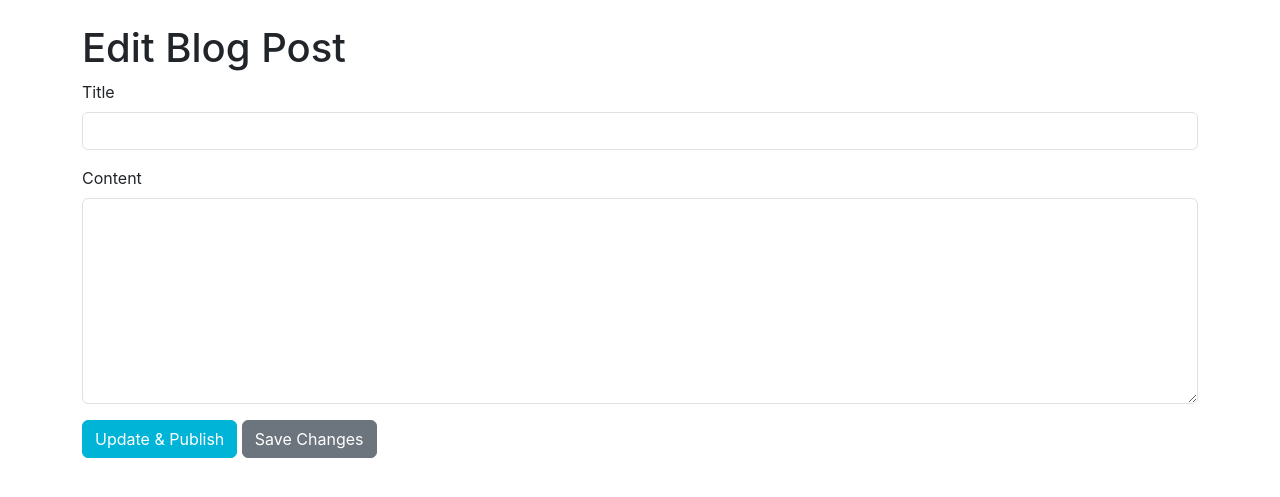
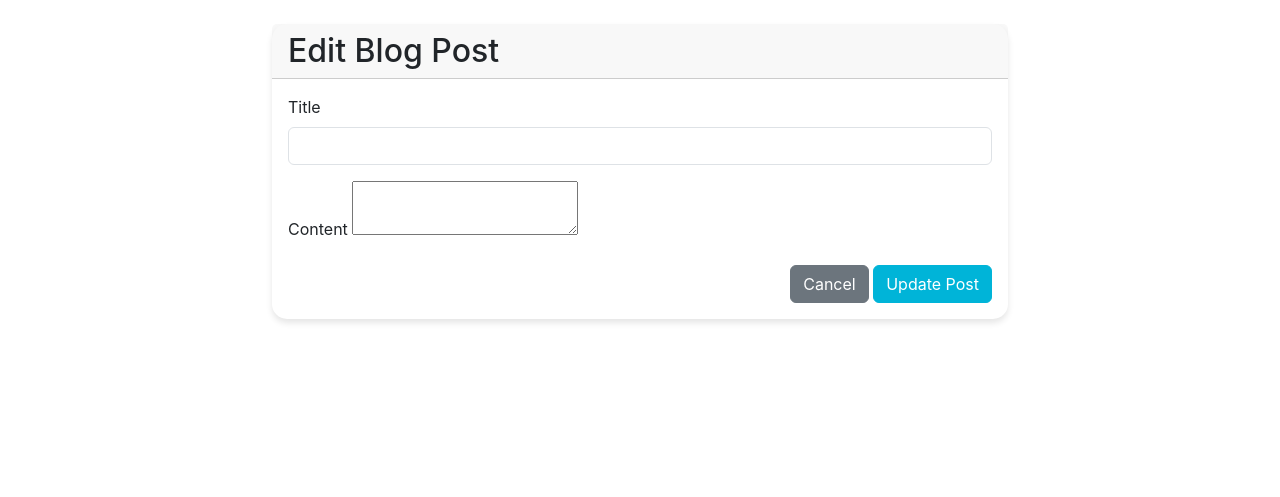
Before and after one commit to DangeloV-2025/AccessPoint_V3, a Flask app: template app/templates/blog/edit.html in a window 1280 px wide. Shown: the part 72-569 px from the top of the page. Run offline with Flask 3, Linux system fonts and the light colour scheme; the template is opened without the code that fills it, so the values that code supplies are empty; parts of the project's set-up code (start-up, migrations or seed data) failed here and were passed over; some libraries are stand-ins or nearby versions.

Commit message:
Attempt to add TimyMCE

```diff
--- a/app/config.py
+++ b/app/config.py
@@ -13,6 +13,9 @@ class Config:
     SUPABASE_URL = os.getenv('SUPABASE_URL')
     SUPABASE_KEY = os.getenv('SUPABASE_KEY')
     SUPABASE_SERVICE_KEY = os.getenv('SUPABASE_SERVICE_KEY')
+
+    # TinyMCE configuration
+    TINYMCE_API_KEY = os.getenv('TINYMCE_API_KEY')
 
     # Admin configuration
     ADMIN_EMAILS = ['angelv4331@gmail.com', 'Vincent.dangelo@gilmour.org']
--- a/app/templates/blog/edit.html
+++ b/app/templates/blog/edit.html
@@ -4,55 +4,62 @@
     Edit Blog Post
 {% endblock %}
 
+{% block extra_css %}
+<style>
+    .tox-tinymce {
+        min-height: 500px;
+    }
+</style>
+{% endblock %}
+
 {% block content %}
-<div class="container mt-4">
-    <h1>Edit Blog Post</h1>
-
+<div class="container py-4">
+    <div class="row justify-content-center">
+        <div class="col-md-8">
+            <div class="card">
+                <div class="card-header">
+                    <h2 class="card-title mb-0">Edit Blog Post</h2>
+                </div>
+                <div class="card-body">
                     <form method="POST">
-        <!-- Title Field -->
                         <div class="mb-3">
                             <label for="title" class="form-label">Title</label>
-            <input
-                type="text"
-                class="form-control"
-                id="title"
-                name="title"
-                value="{{ post.title }}"
-                required
-            >
+                            <input type="text" class="form-control" id="title" name="title" value="{{ post.title }}" required>
                         </div>
 
-        <!-- Content Field -->
                         <div class="mb-3">
                             <label for="content" class="form-label">Content</label>
-            <textarea
-                class="form-control"
-                id="content"
-                name="content"
-                rows="8"
-                required
-            >{{ post.content }}</textarea>
+                            <textarea id="content" name="content" required>{{ post.content }}</textarea>
                         </div>
 
-        <!-- Actions -->
-        <div class="mb-3">
-            <!-- If you click 'Update & Publish', 'publish' will be in request.form -->
-            <button
-                type="submit"
-                class="btn btn-primary"
-                name="publish"
-                value="1"
-            >
-                Update &amp; Publish
-            </button>
-            <!-- Otherwise, this saves any changes but keeps status as draft (if not published yet). -->
-            <button
-                type="submit"
-                class="btn btn-secondary"
-            >
-                Save Changes
-            </button>
+                        <div class="text-end">
+                            <a href="{{ url_for('blog.show', id=post.id) }}" class="btn btn-secondary">Cancel</a>
+                            <button type="submit" class="btn btn-primary">Update Post</button>
                         </div>
                     </form>
                 </div>
+            </div>
+        </div>
+    </div>
+</div>
 {% endblock %}
+
+{% block extra_js %}
+<!-- TinyMCE -->
+<script src="https://cdn.tiny.cloud/1/{{ config.TINYMCE_API_KEY }}/tinymce/6/tinymce.min.js" referrerpolicy="origin"></script>
+<script>
+    tinymce.init({
+        selector: '#content',
+        plugins: 'anchor autolink charmap codesample emoticons image link lists media searchreplace table visualblocks wordcount',
+        toolbar: 'undo redo | blocks fontfamily fontsize | bold italic underline strikethrough | link image media table | align lineheight | numlist bullist indent outdent | emoticons charmap | removeformat',
+        font_family_formats: 'Arial=arial,helvetica,sans-serif; Courier New=courier new,courier,monospace; AkrutiKndPadmini=Akpdmi-n',
+        font_size_formats: '8pt 10pt 12pt 14pt 16pt 18pt 24pt 36pt 48pt',
+        height: 500,
+        menubar: true,
+        branding: false,
+        automatic_uploads: true,
+        images_upload_url: '/upload-image',
+        content_style: 'body { font-family: -apple-system, BlinkMacSystemFont, San Francisco, Segoe UI, Roboto, Helvetica Neue, sans-serif; font-size: 14px; }'
+    });
+</script>
+{% endblock %}
```
Also changed, not shown: app/templates/blog/new.html (+29 -1 lines), app/templates/blog/show.html (+43 -1 lines), 1 other file. Lines whose indentation alone changed are shown as unchanged.
